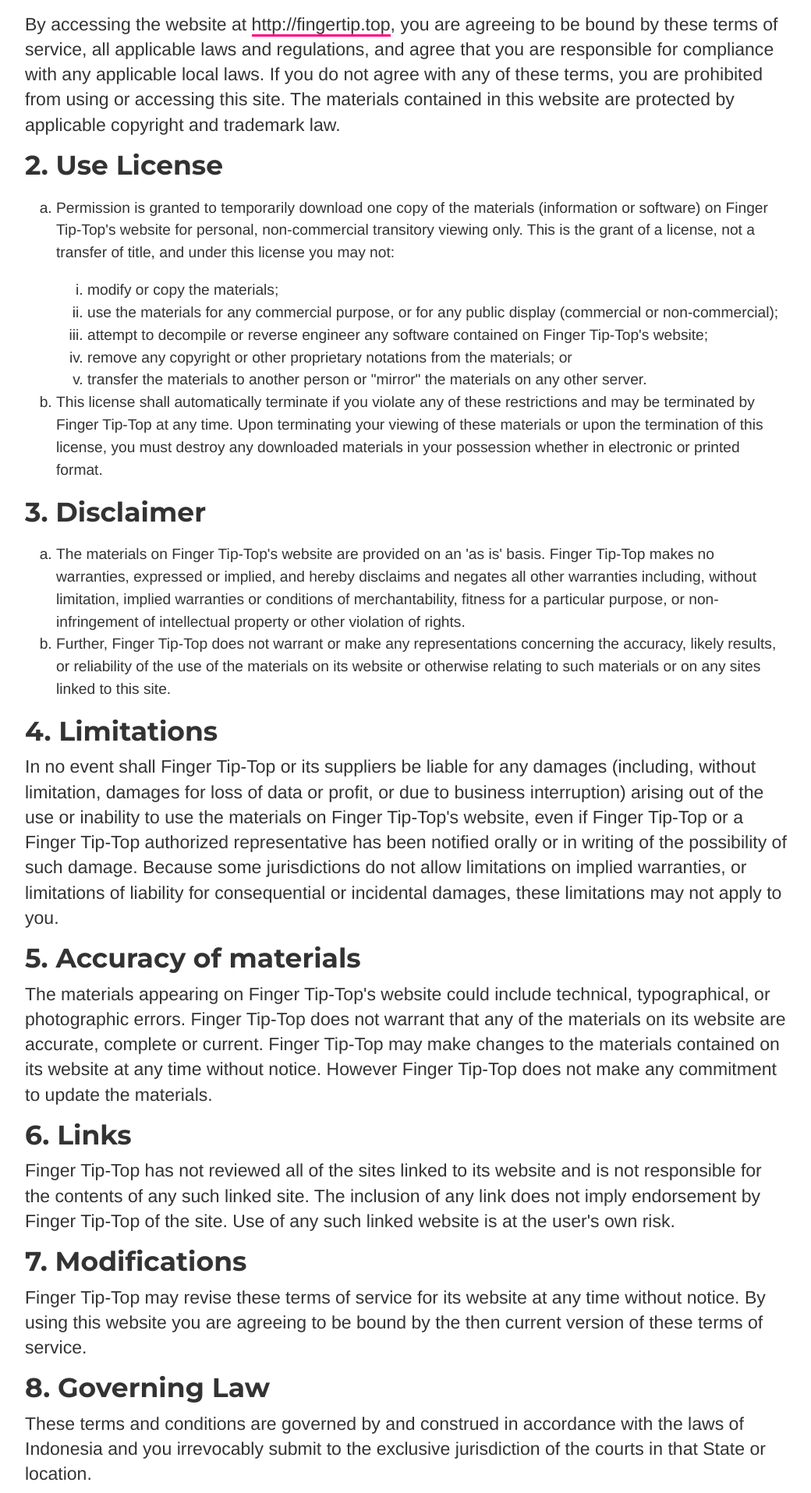
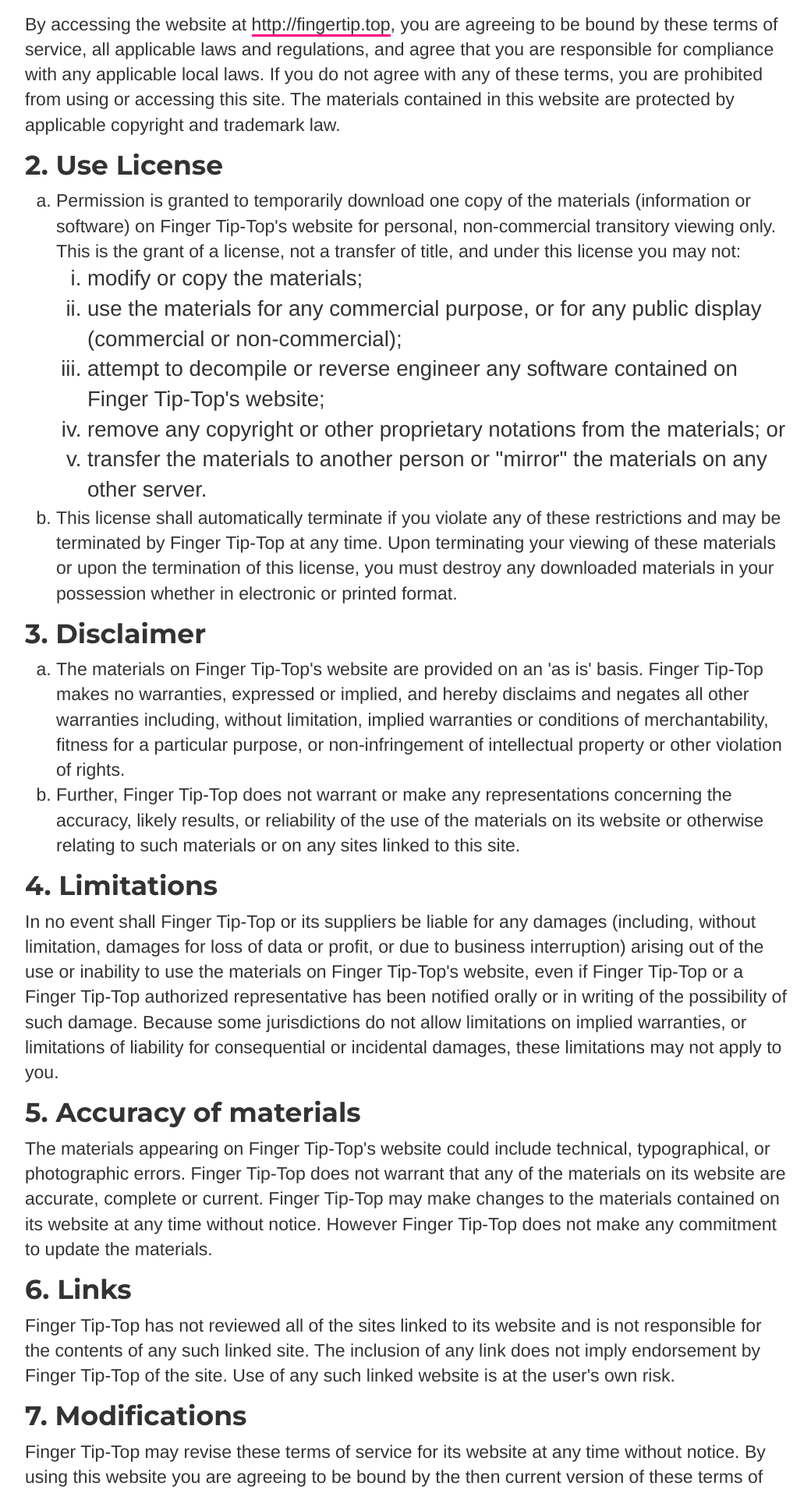
Before and after one commit to ariesti/ariesti.github.io, a Jekyll site: the page built from terms/policies.html, in a window 1280 px wide. Shown: the part 1213-3128 px from the top of the page at 78% size, without its empty margins (118-1158 px from the left). Built offline with Jekyll 4.4.1, drawn with Linux system fonts in a browser that asks for light colours.

Commit message:
Update main.css

```diff
--- a/css/main.css
+++ b/css/main.css
@@ -186,11 +186,10 @@
 .ex1 { padding-top: 25px; }
 
 ol {
+    font-size: 1.2em;
+    line-height: 1.4em;
+    color: #333;
     display: block;
-    margin-top: 1em;
-    margin-bottom: 1em;
-    margin-left: 0;
-    margin-right: 0;
     padding-left: 40px;
 }
 
```
